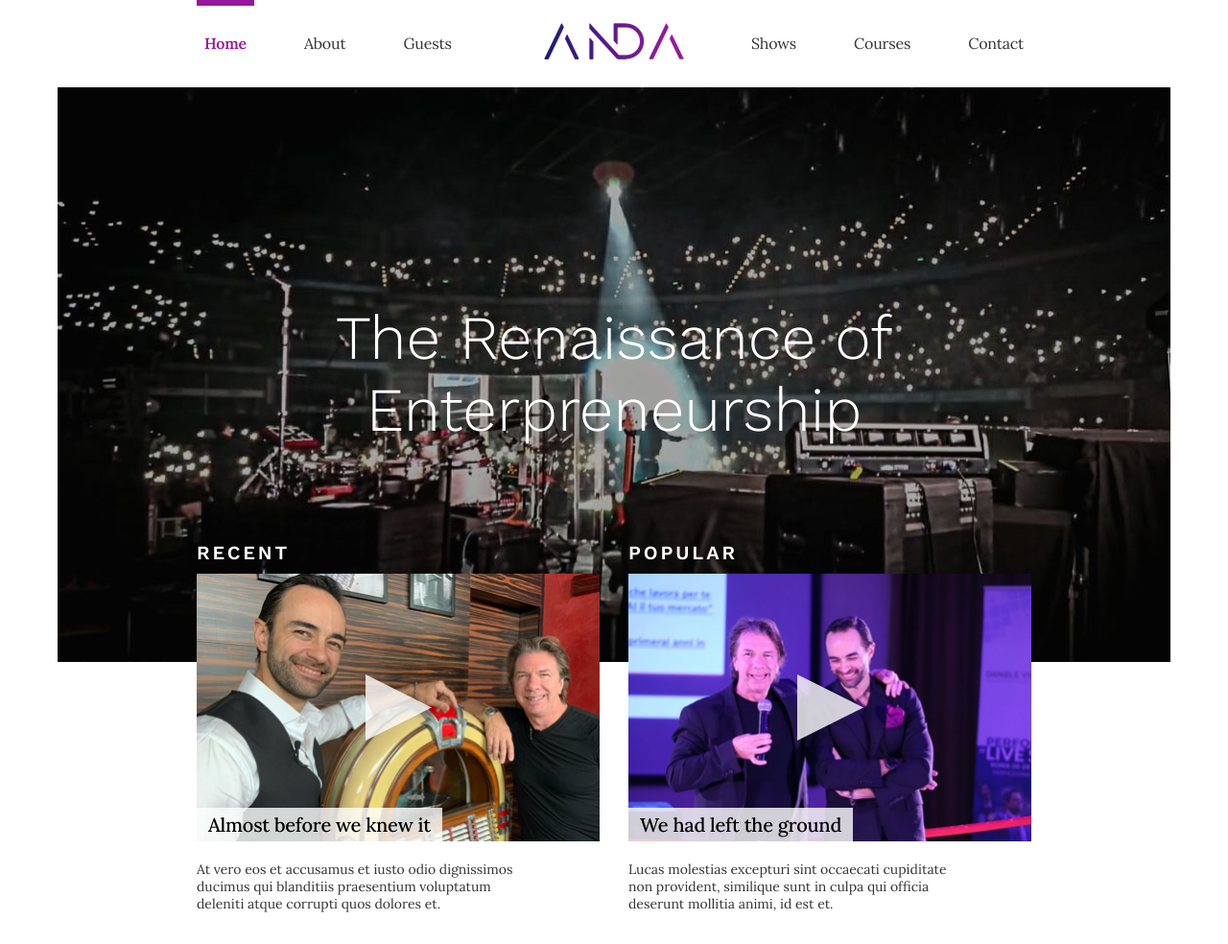
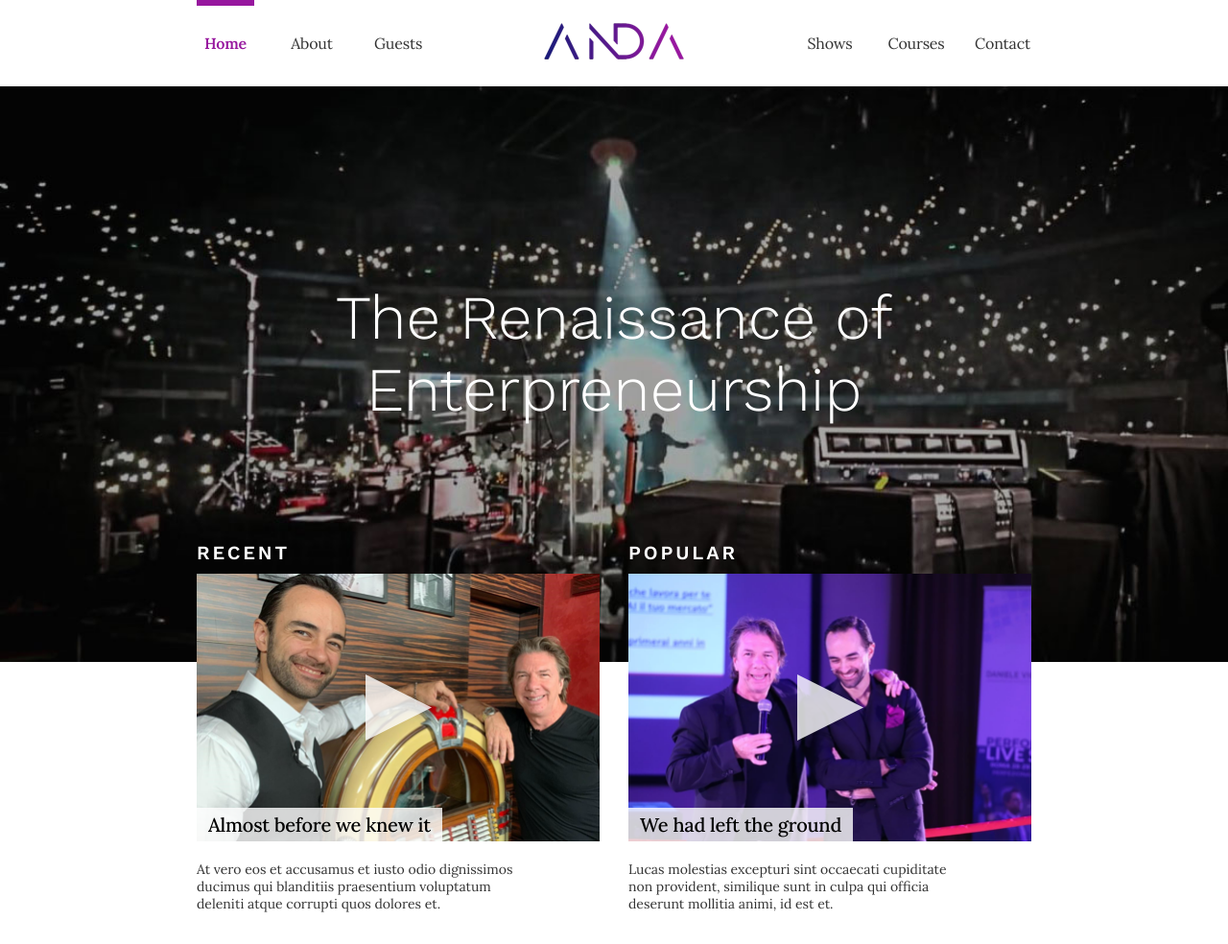
Before and after one commit to ZeldOcarina/anda-live-show, a website: page views/index.html in a window 1280 px wide. Shown: the top 984 px of the page at 96% size. Drawn offline with nearby package versions, Linux system fonts and the light colour scheme; files whose address does not match are found by name.

Commit message:
logo and varous element spaces

```diff
--- a/public/assets/css/style.css
+++ b/public/assets/css/style.css
@@ -38,7 +38,7 @@
 .link{color: #97179E;}
 
 /****** Common Css ***/
-.layout, .layout-grid { max-width: 1110px; width: 100%; margin: auto; padding: 0 15px; position: relative; }
+.layout, .layout-grid { max-width: 1080px; width: 100%; margin: auto; padding: 0 15px; position: relative; }
 .layout-grid{ max-width: 900px;}
 
 .btn-default{ background: #97179E; border: 1px solid #97179E; border-radius: 4px; cursor: pointer;  color: #FFFFFF; padding: 0.6rem 2rem; font-family: 'Lora', serif; font-size: 16px; font-weight: 500; letter-spacing: 1.14px; line-height: 20px; text-align: center; }
@@ -72,18 +72,18 @@
 .header .navbar { padding: 37px 0px;  display: flex; display: -webkit-flex; align-items: center;}
 .header .navbar ul { display: flex; display: -webkit-flex; justify-content: center; align-items: center; }
 
-.navbar ul > li{ margin: 0 22px;position:relative;align-items: center;}
+.navbar ul > li{ margin: 0 15px;position:relative;align-items: center;}
 .navbar ul:first-child, .navbar ul > li:last-child{ margin-right: auto;}
 .navbar ul:last-child, .navbar ul > li:first-child{ margin-left: auto;}
-.navbar ul > li.active a:before { display: block; content: ""; background: #97179E; height: 6px; position: absolute; top: -35px; width: 100%; }
-.navbar ul > li > a {color: rgba(0,0,0,0.8); font-size: 16px; letter-spacing: -0.2px; padding: 0 0.5rem; position: relative; transition: all .35s ease; }
+.navbar ul > li.active a:before { display: block; content: ""; background: #97179E; height: 6px; position: absolute; top: -37px; width: 100%; }
+.navbar ul > li > a {color: rgba(0,0,0,0.8); display: inline-block; font-size: 16px; letter-spacing: -0.2px; padding: 0 0rem; min-width: 60px; position: relative; transition: all .35s ease; }
 .navbar ul > li.active a, .navbar ul > li > a:hover{ color: #97179E;  font-weight: 600;}
 
 /*-------------------------------------------------------*/
 /*  Banner Css
 /*-------------------------------------------------------*/
-.banner { background: url(../images/immagine.jpg) no-repeat center;  display: flex; display: -webkit-flex; position: relative; min-height: 600px;  }
-.banner-inner{ background: url(../images/inner-banner.png) no-repeat center;  min-height: 300px;}
+.banner { background: url(../images/immagine.jpg) no-repeat center; background-size: cover; padding-bottom: 42px;  display: flex; display: -webkit-flex; position: relative; min-height: 600px;  }
+.banner-inner{ background: url(../images/inner-banner.png) no-repeat center;  min-height: 300px; padding-bottom: 0px;}
 .banner h2 { font-size: 64px; font-weight: 300; line-height: 4.7rem; color: #FFFFFF; text-align: center; }
 .article-top{    margin-top: -126px; margin-bottom: 54px;}
 .article-top h3{ color: #FFFFFF; font-size: 20px; font-weight: 600; letter-spacing: 2.86px; line-height: 24px; margin-bottom: 10px; }
```
